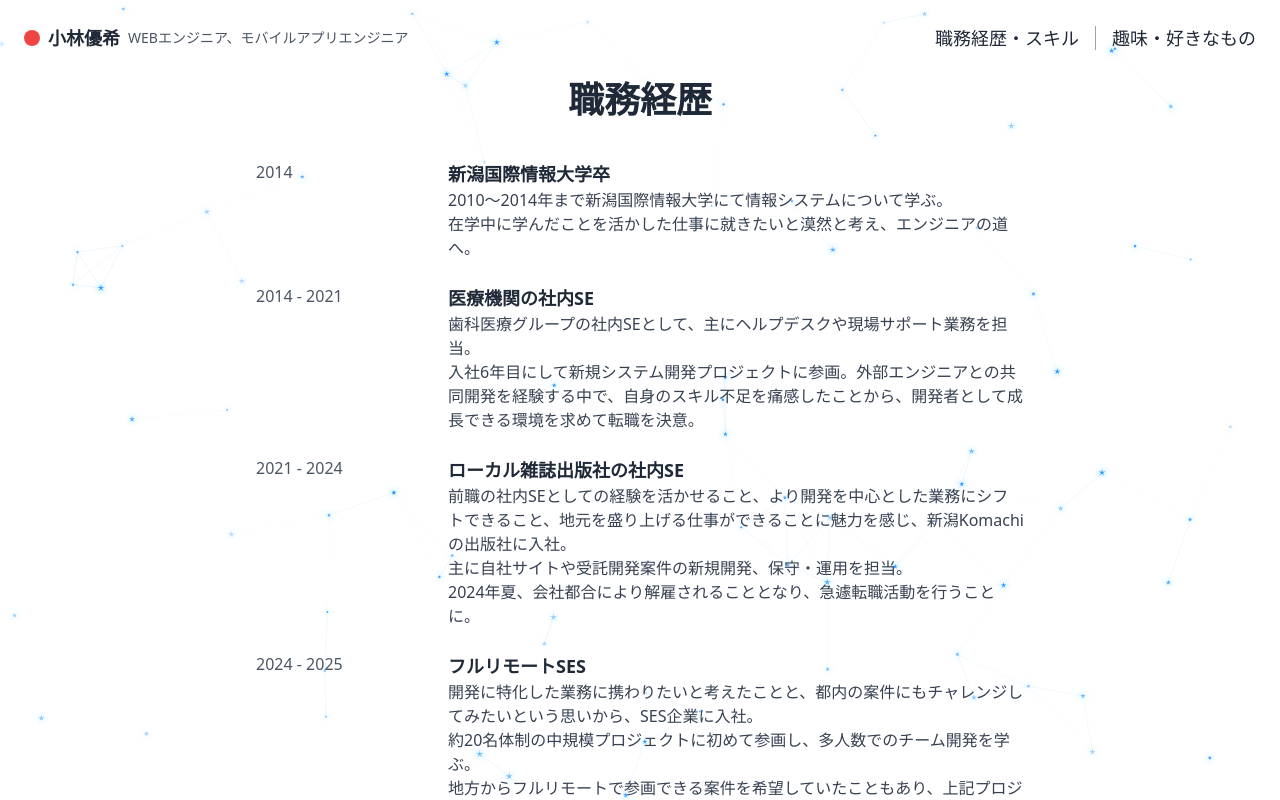
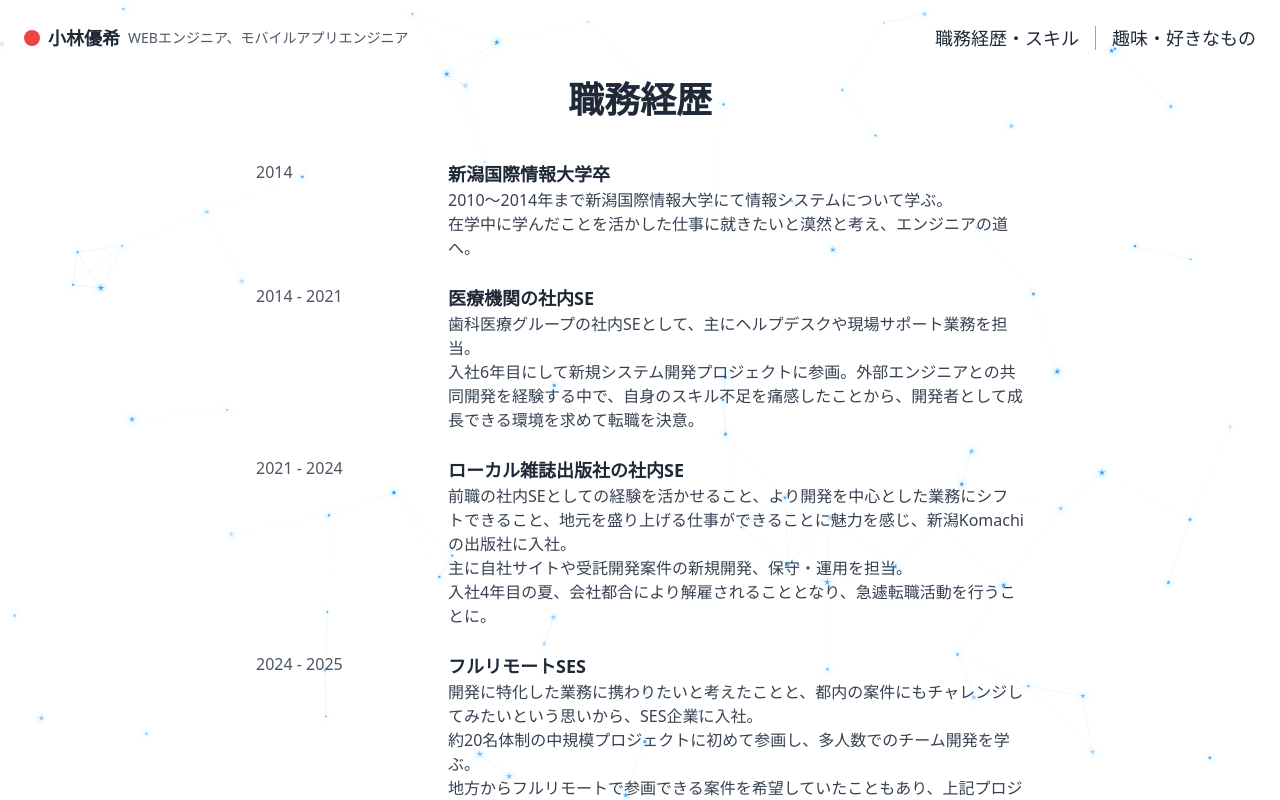
Before and after one commit to yuki-kobayashi/self-introduction, a Nuxt app: page / in a window 1280 px wide. Both pictures are taken after a click on the button "職務経歴・スキル". Shown: the top 800 px of the page. Built offline with nearby package versions, Linux system fonts and the light colour scheme.

Commit message:
職務経歴テキスト修正

```diff
--- a/components/CareerView.vue
+++ b/components/CareerView.vue
@@ -34,7 +34,7 @@
             <p class="text-gray-700">
               前職の社内SEとしての経験を活かせること、より開発を中心とした業務にシフトできること、地元を盛り上げる仕事ができることに魅力を感じ、新潟Komachiの出版社に入社。<br>
               主に自社サイトや受託開発案件の新規開発、保守・運用を担当。<br>
-              2024年夏、会社都合により解雇されることとなり、急遽転職活動を行うことに。
+              入社4年目の夏、会社都合により解雇されることとなり、急遽転職活動を行うことに。
             </p>
           </div>
         </div>
```
